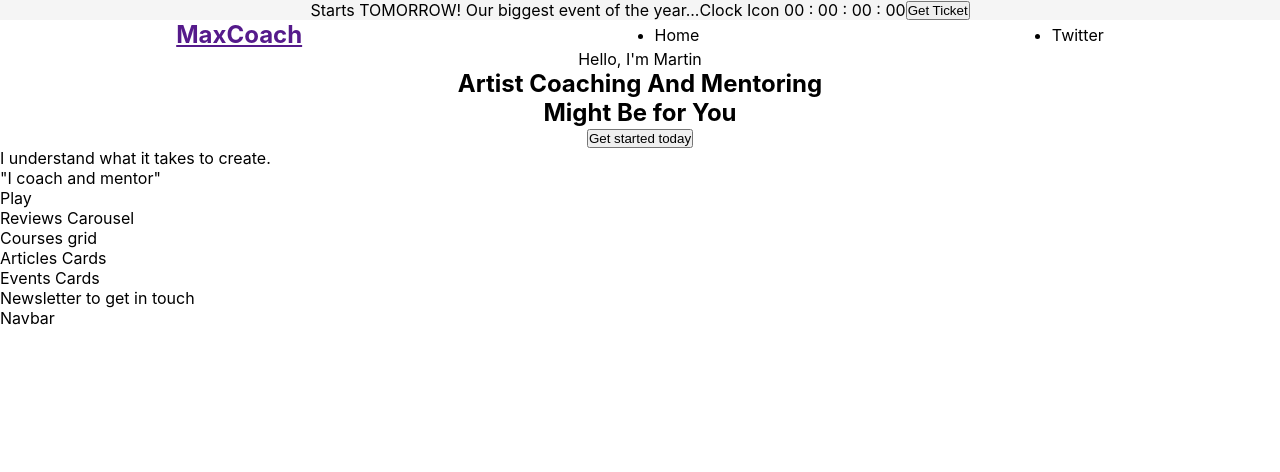
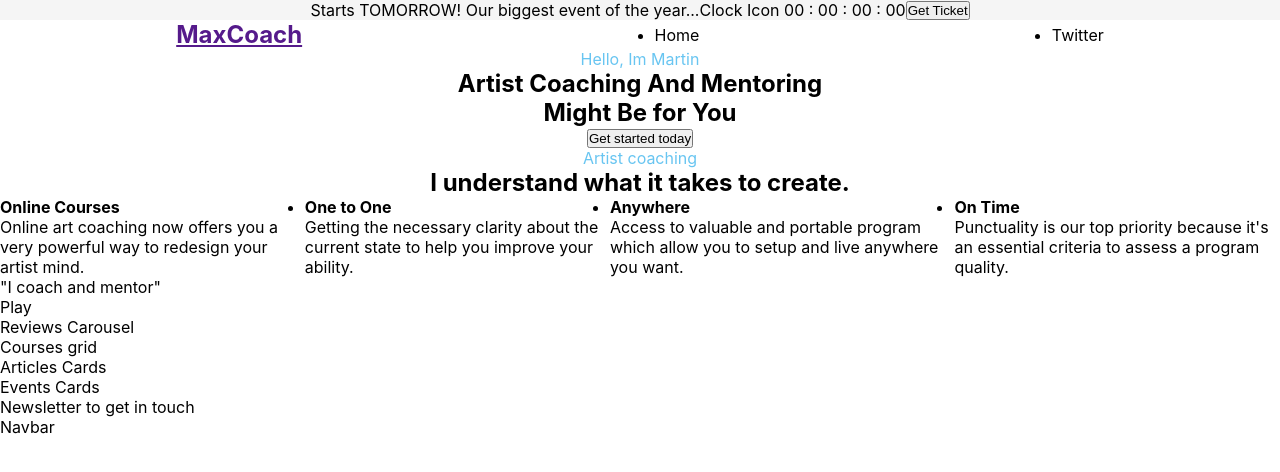
Before and after one commit to FrancescoLimpias/proj-html-vuejs, a Vue app: page / in a window 1280 px wide. Shown: the top 472 px of the page. Built offline with nearby package versions, Linux system fonts and the light colour scheme.

Commit message:
AppMain added section.strengths base style

```diff
--- a/src/App.vue
+++ b/src/App.vue
@@ -22,6 +22,12 @@
   </div>
 </template>
 
-<style scoped>
+<style lang="scss" scoped>
 .App {}
 </style>
+
+<style lang="scss">
+span.style-signature {
+  color: #68c5f1;
+}
+</style>
--- a/src/components/AppHeader.vue
+++ b/src/components/AppHeader.vue
@@ -52,8 +52,8 @@
         <div class="hero">
             <div class="center">
 
-                <span class="signature">
-                    Hello, I'm Martin
+                <span class="style-signature">
+                    Hello, Im Martin
                 </span>
 
                 <h2>
--- a/src/components/AppMain.vue
+++ b/src/components/AppMain.vue
@@ -1,10 +1,23 @@
 <script>
 import ReviewsCarousel from "./ReviewsCarousel.vue"
+import { contents } from "../contents.js"
 
 export default {
+
+    data() {
+        return {
+            contents,
+        };
+    },
+
     components: {
         ReviewsCarousel,
-    }
+    },
+
+    mounted() {
+        console.log(this.contents);
+    },
+
 }
 </script>
 
@@ -13,7 +26,26 @@
 
         <!-- Section: strengths -->
         <section class="strengths">
-            I understand what it takes to create.
+
+            <!-- headers -->
+            <span class="style-signature">
+                Artist coaching
+            </span>
+            <h2>
+                I understand what it takes to create.
+            </h2>
+
+            <!-- ul: strengths list -->
+            <ul>
+                <li v-for="strength of contents.strengths">
+                    <h4>
+                        {{ strength.title }}
+                    </h4>
+                    <p>
+                        {{ strength.text }}
+                    </p>
+                </li>
+            </ul>
         </section>
 
         <!-- Section: meaningful quote -->
@@ -50,5 +82,24 @@
 </template>
 
 <style lang="scss" scoped>
-.AppMain {}
+.AppMain {
+    .strengths {
+
+        display: flex;
+        flex-direction: column;
+        justify-content: center;
+        align-items: center;
+
+        .headers {
+            text-align: center;
+        }
+
+        ul {
+
+            display: flex;
+            justify-content: center;
+            align-items: center;
+        }
+    }
+}
 </style>
```
